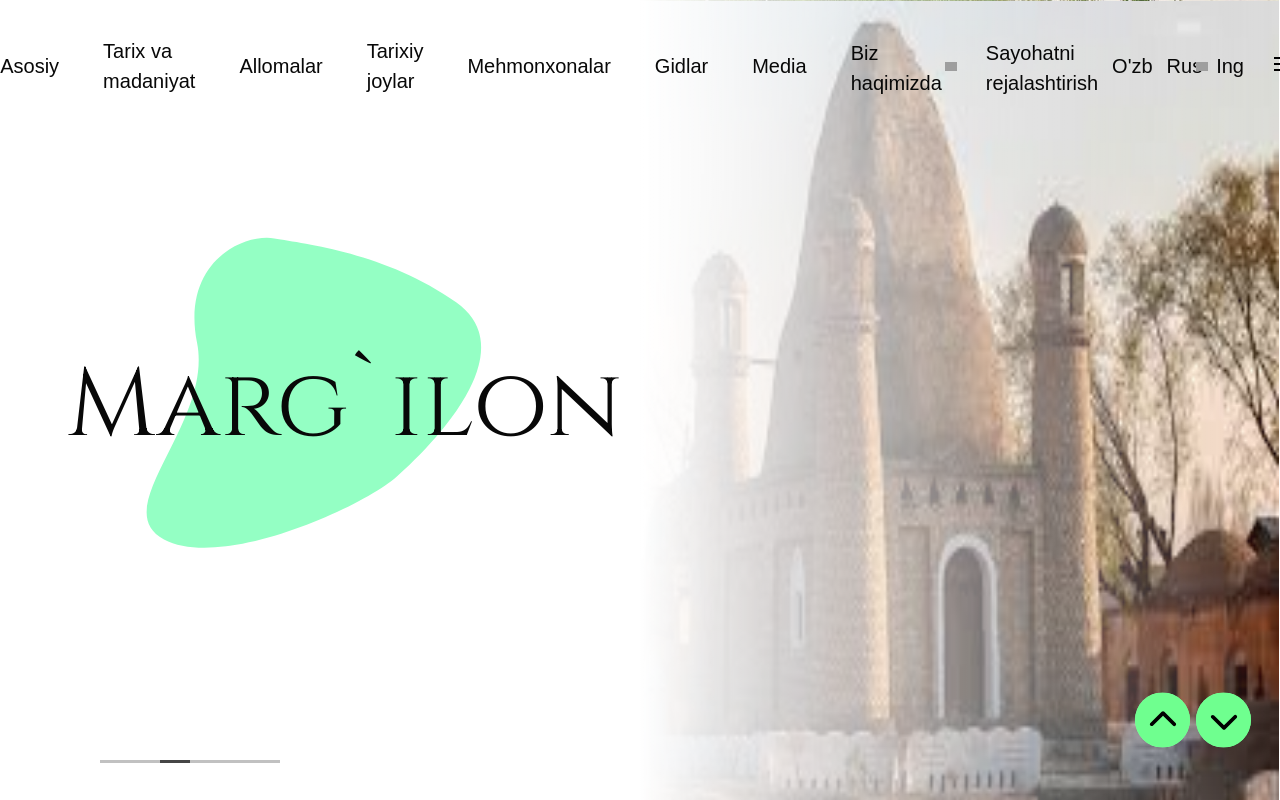
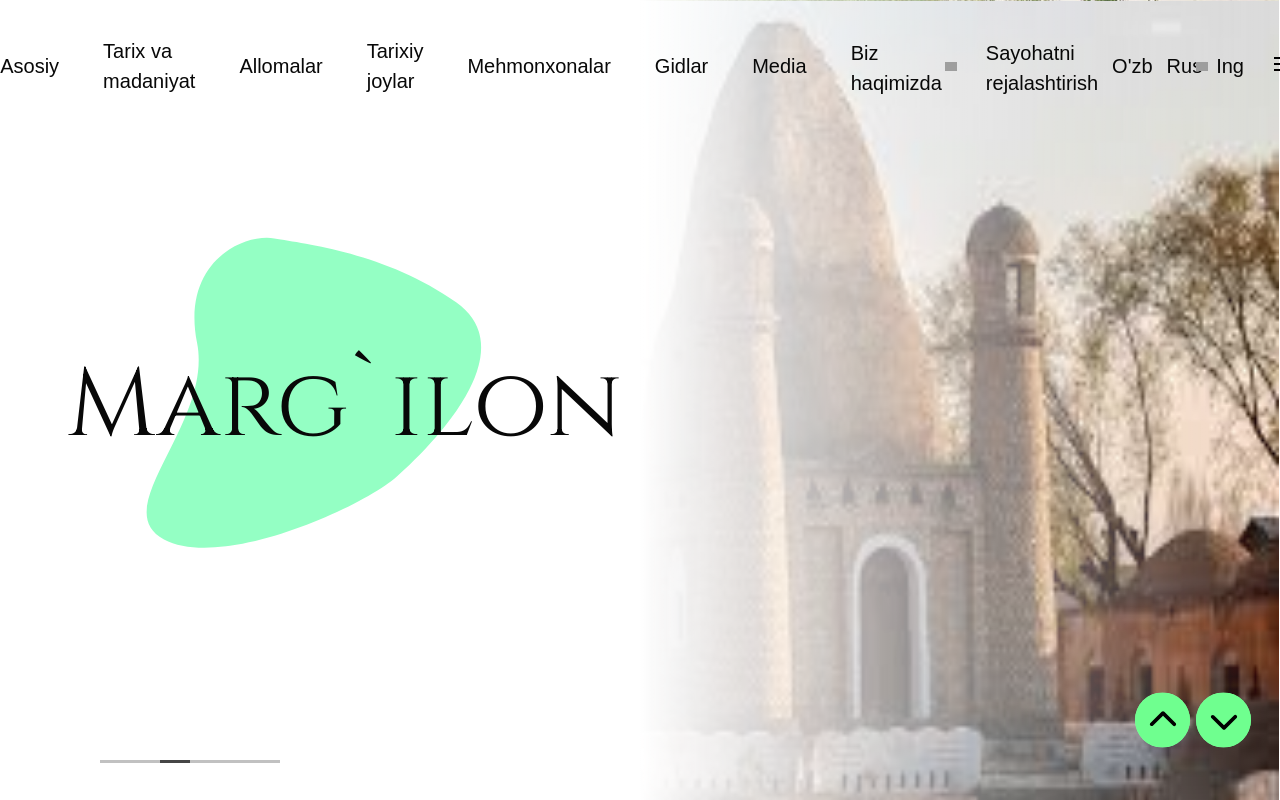
Before and after one commit to Azamatjon0110/tourism-kh, a React (Vite) app: page / in a window 1280 px wide. Built offline with nearby package versions, Linux system fonts and the light colour scheme; grey boxes are pictures that could not be loaded.

Commit message:
bg change

```diff
--- a/src/components/carousel/carusel.css
+++ b/src/components/carousel/carusel.css
@@ -104,8 +104,8 @@
 }
 
 .crs-img{
-  width: 100vw !important;
-  max-width: 800px;
+  width: 100% !important;
+  max-width: 1000px;
   margin-right: 0;
   margin-left: auto;
   height: 100vh;
```
